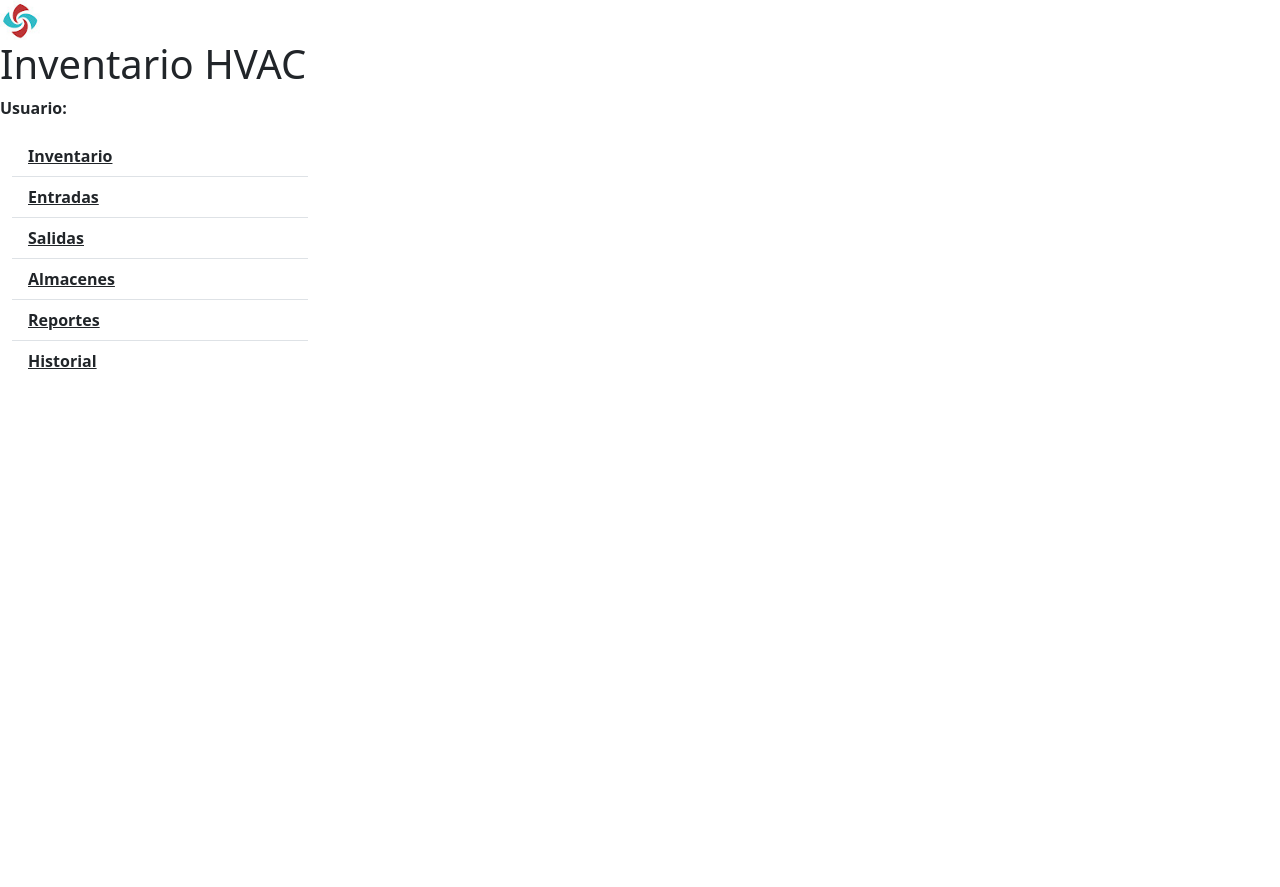
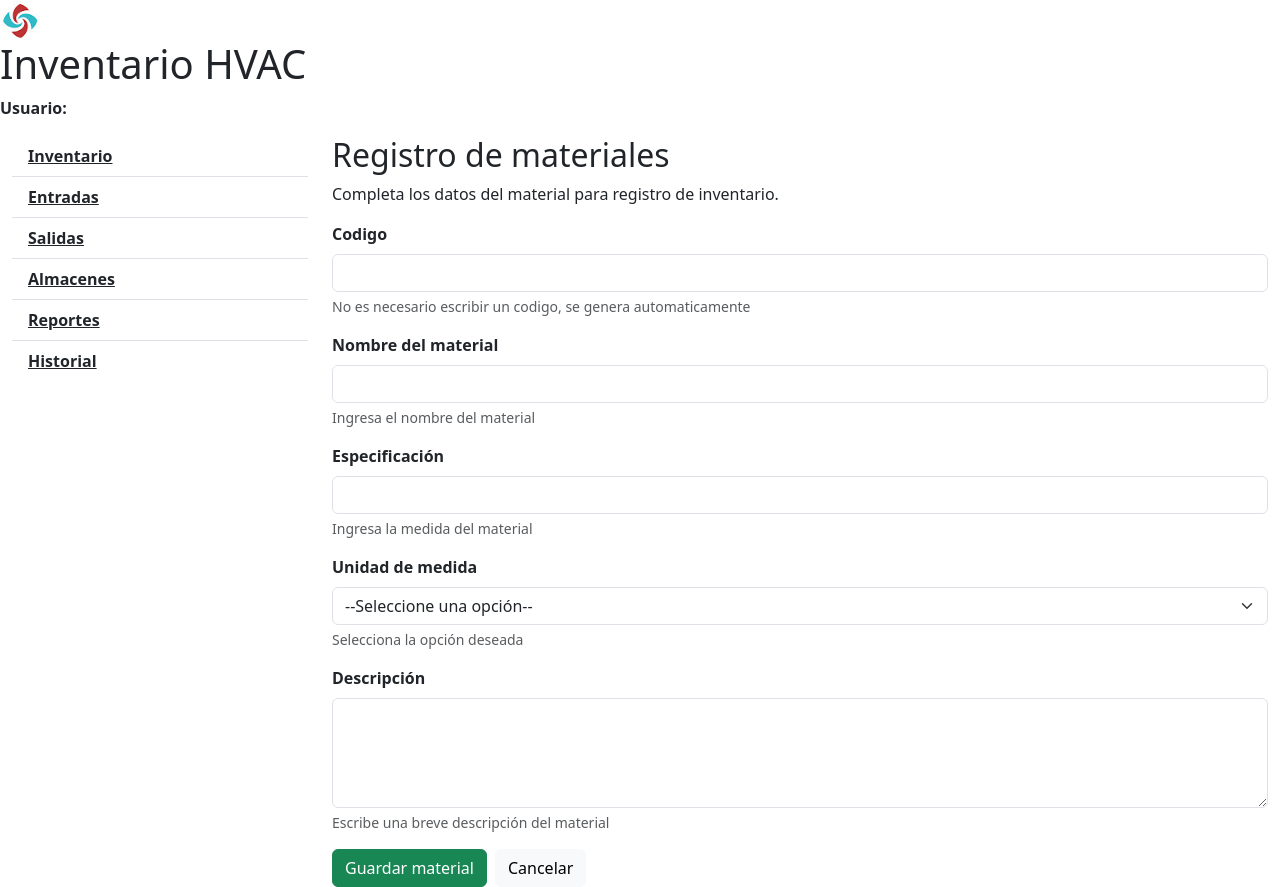
Before and after one commit to Tony-D21/hvac-inventory, a Flask app: template app/templates/nuevo_material.html in a window 1280 px wide. Before the commit the page ends 369 px from the top, so only its background shows below. Run offline with Flask 3, Linux system fonts and the light colour scheme; the template is opened without the code that fills it, so the values that code supplies are empty.

Commit message:
Se agrego el formulario de registro para el area de registro de material

```diff
--- a/app/routes.py
+++ b/app/routes.py
@@ -10,6 +10,6 @@ def home():
 def inventario ():
     return render_template("inventario.html")
 
-@main.route("/nuevo_material")
+@main.route("/inventario/nuevo")
 def nuevo():
     return render_template("nuevo_material.html")
--- a/app/templates/inventario.html
+++ b/app/templates/inventario.html
@@ -14,9 +14,7 @@
     <button class="btn btn-outline-success" type="submit">Buscar</button>
 </form>
 
-<a href="{{url_for('main.nuevo')}}">
-    <button type="button" class="btn btn-dark mt-2"> + Registrar material</button>
-</a>
+<a href="{{url_for('main.nuevo')}}"type="button" class="btn btn-dark mt-2"> + Registrar material</a>
 
 <hr><!--Marca una linea divisoria(es diseño)-->
 
--- a/app/templates/nuevo_material.html
+++ b/app/templates/nuevo_material.html
@@ -1,3 +1,57 @@
 {% extends "base.html" %}
 
 {% block title %}Registro de material{% endblock %}
+
+{% block content %}
+
+<section>
+<h2>Registro de materiales</h2>
+<p>Completa los datos del material para registro de inventario.</p>
+</section>
+
+
+<form>
+<div class="mb-3">
+    <label for="codigo" class="form-label fw-bold">Codigo</label> <!--f-bold:estilo de bootstrap para colocar en negritas-->
+    <input type="number" class="form-control" id="codigo" value="Disabled readonly input" aria-label="Disabled input">
+    <div id="cod" class="form-text">No es necesario escribir un codigo, se genera automaticamente</div>
+</div>
+
+<div class="mb-3">
+    <label for="nombre" class="form-label fw-bold">Nombre del material</label>
+    <input type="text" class="form-control" id="nombre">
+    <div id="nomb" class="form-text">Ingresa el nombre del material</div>
+</div>
+
+<div class="mb-3">
+    <label for="especificacion" class="form-label fw-bold">Especificación</label>
+    <input type="text" class="form-control" id="especificacion">
+    <div id="especi" class="form-text">Ingresa la medida del material</div>
+</div>
+
+<div class="mb-3">
+    <label for="unidad" class="form-label fw-bold">Unidad de medida</label>
+    <select class="form-select" id="unidad">
+        <option selected disabled>--Seleccione una opción--</option>
+        <option value="1">Kg</option>
+        <option value="2">Pza</option>
+        <option value="3">M2</option>
+        <option value="4">M</option>
+    </select>
+    <div id="unidad" class="form-text">Selecciona la opción deseada</div>
+</div>
+
+<div class="mb-3">
+    <label for="descripcion" class="form-label fw-bold">Descripción</label>
+    <textarea class="form-control" id="descripcion" rows="4"></textarea>
+    <div id="descri" class="form-text">Escribe una breve descripción del material</div>
+</div>
+
+<div class="d-flex gap-2">
+<button type="submit" class="btn btn-success">Guardar material</button>
+<button type="submit" class="btn btn-light">Cancelar</button>
+</div>
+
+
+</form>
+{% endblock %}
```
